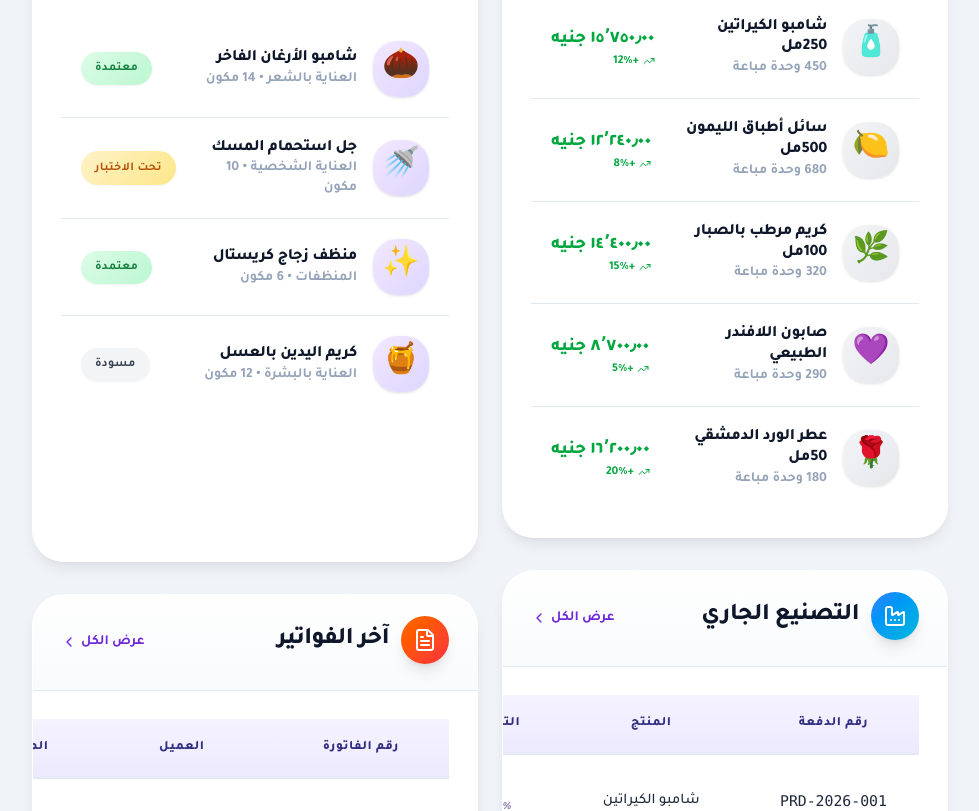
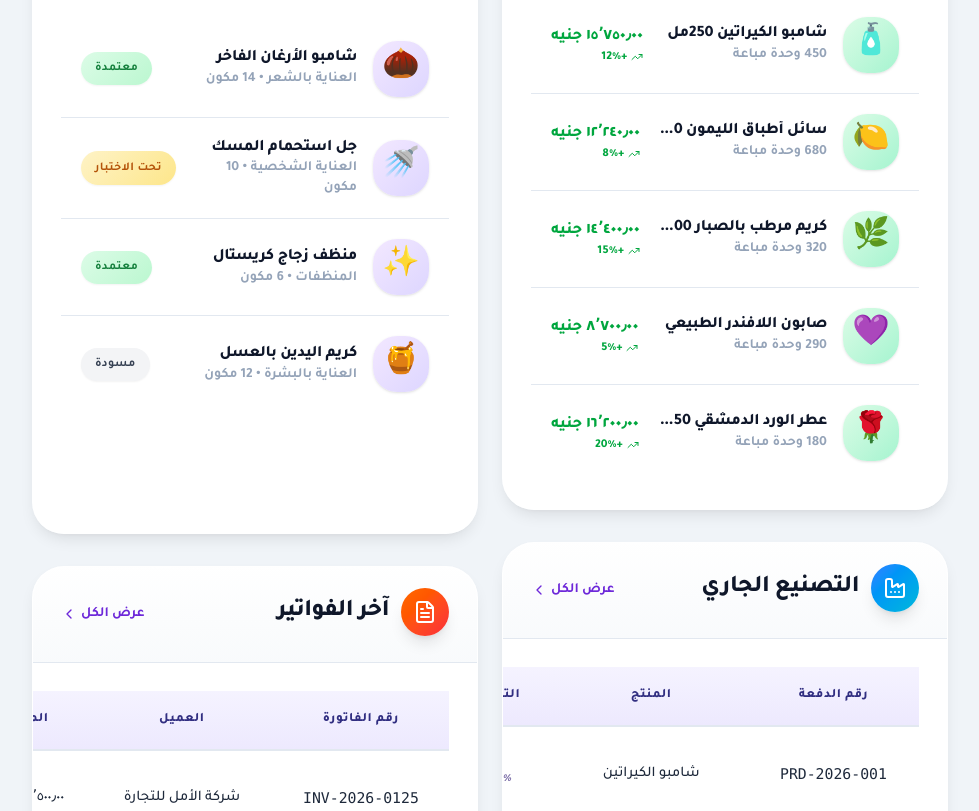
Before and after one commit to fantazia1110-design/BRAVO-new-sestym-, a Next.js app: page / in a window 1280 px wide. Shown: the part 1320-2131 px from the top of the page, without its empty margins (0-979 px from the left). Built offline with nearby package versions, Linux system fonts and the light colour scheme.

Commit message:
feat: all text bold, consistent card sizing, green emoji bg for products, fixed alignment
Co-authored-by: arena-agent <297053741+arena-agent@users.noreply.github.com>

```diff
--- a/src/app/page.tsx
+++ b/src/app/page.tsx
@@ -327,16 +327,16 @@ export default function DashboardPage() {
                 key={index}
                 className="flex items-center gap-4 p-5 border-b border-[var(--border)] last:border-0 hover:bg-gradient-to-l hover:from-green-50 hover:to-transparent transition-all group cursor-pointer"
               >
-                <div className="w-14 h-14 rounded-xl bg-gradient-to-br from-gray-100 to-gray-200 flex items-center justify-center text-3xl shadow-sm group-hover:scale-110 group-hover:rotate-6 transition-all">
+                <div className="w-14 h-14 rounded-xl bg-gradient-to-br from-green-100 to-emerald-200 flex items-center justify-center text-3xl shadow-sm group-hover:scale-110 group-hover:rotate-6 transition-all">
                   {product.emoji}
                 </div>
-                <div className="flex-1">
-                  <h4 className="font-bold text-[var(--text-primary)] group-hover:text-green-700 transition-colors">{product.name}</h4>
-                  <p className="text-sm text-[var(--text-muted)] font-semibold">{product.sales} وحدة مباعة</p>
+                <div className="flex-1 min-w-0">
+                  <h4 className="font-extrabold text-[var(--text-primary)] group-hover:text-green-700 transition-colors truncate">{product.name}</h4>
+                  <p className="text-sm text-[var(--text-muted)] font-bold">{product.sales} وحدة مباعة</p>
                 </div>
-                <div className="text-left">
-                  <p className="font-extrabold text-lg text-green-600">{formatCurrency(product.revenue)}</p>
-                  <div className="flex items-center gap-1 text-xs text-green-600 font-bold">
+                <div className="text-left flex-shrink-0">
+                  <p className="font-extrabold text-base text-green-600">{formatCurrency(product.revenue)}</p>
+                  <div className="flex items-center gap-1 text-xs text-green-600 font-extrabold">
                     <TrendingUp size={12} />
                     +{product.trend}%
                   </div>
@@ -369,11 +369,11 @@ export default function DashboardPage() {
                 <div className="w-14 h-14 rounded-xl bg-gradient-to-br from-purple-100 to-violet-200 flex items-center justify-center text-3xl shadow-sm group-hover:scale-110 group-hover:rotate-6 transition-all">
                   {formula.emoji}
                 </div>
-                <div className="flex-1">
-                  <h4 className="font-bold text-[var(--text-primary)] group-hover:text-purple-700 transition-colors">{formula.name}</h4>
-                  <p className="text-sm text-[var(--text-muted)] font-semibold">{formula.category} • {formula.ingredients} مكون</p>
+                <div className="flex-1 min-w-0">
+                  <h4 className="font-extrabold text-[var(--text-primary)] group-hover:text-purple-700 transition-colors truncate">{formula.name}</h4>
+                  <p className="text-sm text-[var(--text-muted)] font-bold">{formula.category} • {formula.ingredients} مكون</p>
                 </div>
-                <div>
+                <div className="flex-shrink-0">
                   {formula.status === 'approved' && <Badge variant="success">معتمدة</Badge>}
                   {formula.status === 'testing' && <Badge variant="warning">تحت الاختبار</Badge>}
                   {formula.status === 'draft' && <Badge variant="default">مسودة</Badge>}
@@ -404,26 +404,26 @@ export default function DashboardPage() {
             <table className="table">
               <thead>
                 <tr>
-                  <th>رقم الدفعة</th>
-                  <th>المنتج</th>
-                  <th>التقدم</th>
-                  <th>الحالة</th>
+                  <th className="font-extrabold">رقم الدفعة</th>
+                  <th className="font-extrabold">المنتج</th>
+                  <th className="font-extrabold">التقدم</th>
+                  <th className="font-extrabold">الحالة</th>
                 </tr>
               </thead>
               <tbody>
                 {recentProduction.map((batch, index) => (
                   <tr key={index} className="group">
-                    <td className="font-mono font-bold text-sm text-[var(--primary)]">{batch.batchNumber}</td>
-                    <td className="font-bold">{batch.product}</td>
+                    <td className="font-mono font-extrabold text-sm text-[var(--primary)]">{batch.batchNumber}</td>
+                    <td className="font-extrabold">{batch.product}</td>
                     <td>
                       <div className="w-full max-w-[120px]">
                         <div className="progress-bar h-2">
                           <div className="progress-fill" style={{ width: `${batch.progress}%` }} />
                         </div>
-                        <span className="text-xs font-bold text-[var(--text-muted)]">{batch.progress}%</span>
+                        <span className="text-xs font-extrabold text-[var(--text-muted)]">{batch.progress}%</span>
                       </div>
                     </td>
-                    <td>{getProductionStatusBadge(batch.status)}</td>
+                    <td className="font-bold">{getProductionStatusBadge(batch.status)}</td>
                   </tr>
                 ))}
               </tbody>
@@ -449,19 +449,19 @@ export default function DashboardPage() {
             <table className="table">
               <thead>
                 <tr>
-                  <th>رقم الفاتورة</th>
-                  <th>العميل</th>
-                  <th>المبلغ</th>
-                  <th>الحالة</th>
+                  <th className="font-extrabold">رقم الفاتورة</th>
+                  <th className="font-extrabold">العميل</th>
+                  <th className="font-extrabold">المبلغ</th>
+                  <th className="font-extrabold">الحالة</th>
                 </tr>
               </thead>
               <tbody>
                 {recentInvoices.map((invoice, index) => (
                   <tr key={index} className="group">
-                    <td className="font-mono font-bold text-sm text-[var(--primary)]">{invoice.number}</td>
-                    <td className="font-bold">{invoice.customer}</td>
+                    <td className="font-mono font-extrabold text-sm text-[var(--primary)]">{invoice.number}</td>
+                    <td className="font-extrabold">{invoice.customer}</td>
                     <td className="font-extrabold text-green-600">{formatCurrency(invoice.total)}</td>
-                    <td>{getInvoiceStatusBadge(invoice.status)}</td>
+                    <td className="font-bold">{getInvoiceStatusBadge(invoice.status)}</td>
                   </tr>
                 ))}
               </tbody>
```
